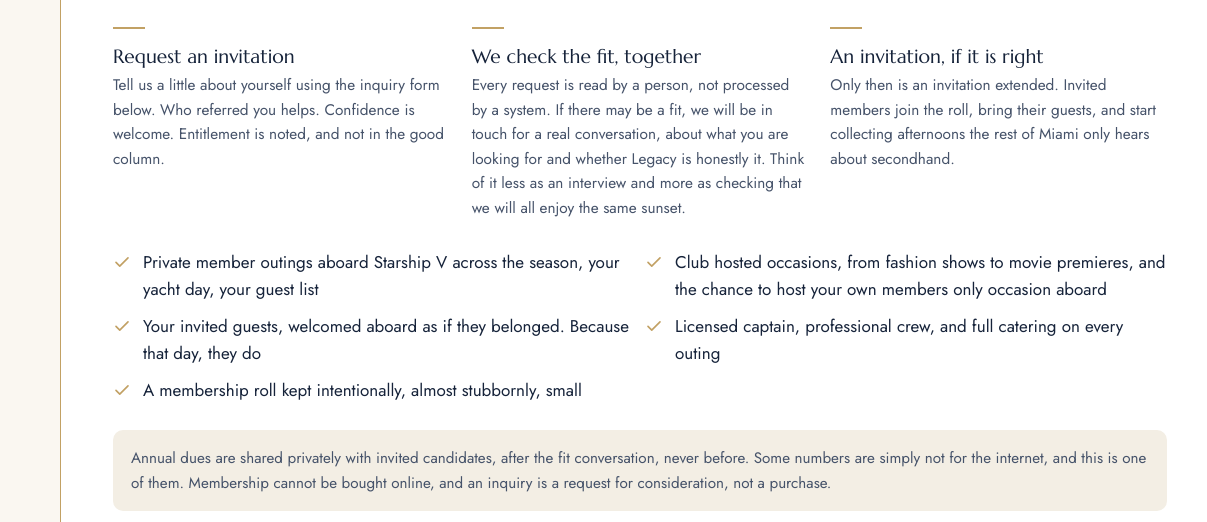
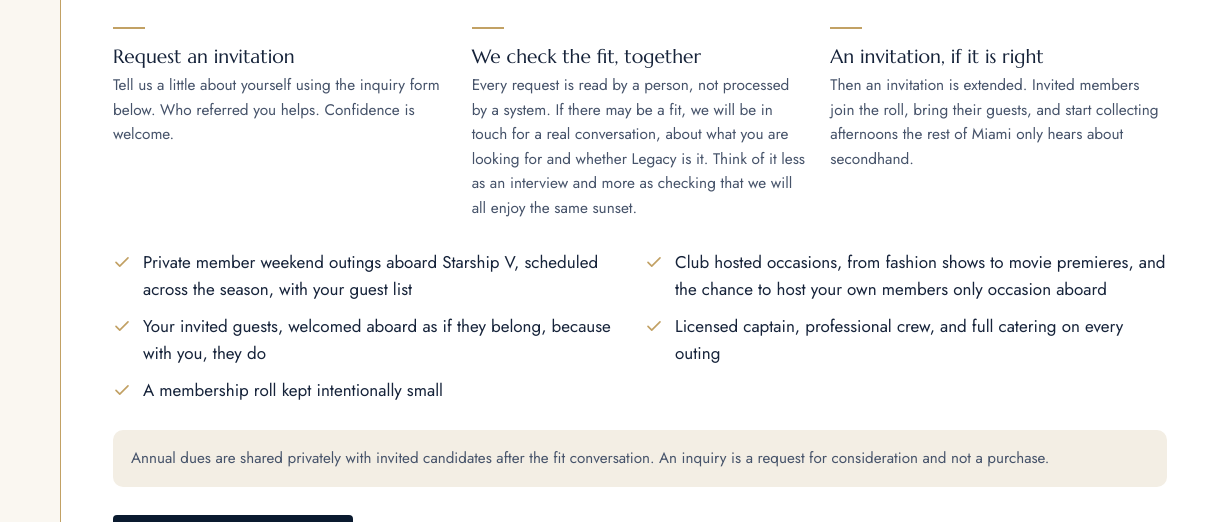
Before and after one commit to markstarshipv/captain-hub, a website: page public/legacy-preview-membership.html in a window 1280 px wide. Shown: the part 430-952 px from the top of the page, 0-1207 px from the left. Drawn offline with Linux system fonts and the light colour scheme.

Commit message:
Legacy copy polish: members-only hero, positive membership wording, weekend outings, submit inquiry CTA

```diff
--- a/public/legacy-preview-membership.html
+++ b/public/legacy-preview-membership.html
@@ -462,29 +462,29 @@
           <div class="step">
             <span class="bullet" aria-hidden="true"></span>
             <h3>Request an invitation</h3>
-            <p>Tell us a little about yourself using the inquiry form below. Who referred you helps. Confidence is welcome. Entitlement is noted, and not in the good column.</p>
+            <p>Tell us a little about yourself using the inquiry form below. Who referred you helps. Confidence is welcome.</p>
           </div>
           <div class="step">
             <span class="bullet" aria-hidden="true"></span>
             <h3>We check the fit, together</h3>
-            <p>Every request is read by a person, not processed by a system. If there may be a fit, we will be in touch for a real conversation, about what you are looking for and whether Legacy is honestly it. Think of it less as an interview and more as checking that we will all enjoy the same sunset.</p>
+            <p>Every request is read by a person, not processed by a system. If there may be a fit, we will be in touch for a real conversation, about what you are looking for and whether Legacy is it. Think of it less as an interview and more as checking that we will all enjoy the same sunset.</p>
           </div>
           <div class="step">
             <span class="bullet" aria-hidden="true"></span>
             <h3>An invitation, if it is right</h3>
-            <p>Only then is an invitation extended. Invited members join the roll, bring their guests, and start collecting afternoons the rest of Miami only hears about secondhand.</p>
+            <p>Then an invitation is extended. Invited members join the roll, bring their guests, and start collecting afternoons the rest of Miami only hears about secondhand.</p>
           </div>
         </div>
 
         <ul class="includes">
-          <li><svg width="18" height="18" viewBox="0 0 24 24" fill="none" aria-hidden="true"><path d="M4 12.5l5 5L20 6.5" stroke="#c2a164" stroke-width="2.2" stroke-linecap="round" stroke-linejoin="round"/></svg><span>Private member outings aboard Starship V across the season, your yacht day, your guest list</span></li>
+          <li><svg width="18" height="18" viewBox="0 0 24 24" fill="none" aria-hidden="true"><path d="M4 12.5l5 5L20 6.5" stroke="#c2a164" stroke-width="2.2" stroke-linecap="round" stroke-linejoin="round"/></svg><span>Private member weekend outings aboard Starship V, scheduled across the season, with your guest list</span></li>
           <li><svg width="18" height="18" viewBox="0 0 24 24" fill="none" aria-hidden="true"><path d="M4 12.5l5 5L20 6.5" stroke="#c2a164" stroke-width="2.2" stroke-linecap="round" stroke-linejoin="round"/></svg><span>Club hosted occasions, from fashion shows to movie premieres, and the chance to host your own members only occasion aboard</span></li>
-          <li><svg width="18" height="18" viewBox="0 0 24 24" fill="none" aria-hidden="true"><path d="M4 12.5l5 5L20 6.5" stroke="#c2a164" stroke-width="2.2" stroke-linecap="round" stroke-linejoin="round"/></svg><span>Your invited guests, welcomed aboard as if they belonged. Because that day, they do</span></li>
+          <li><svg width="18" height="18" viewBox="0 0 24 24" fill="none" aria-hidden="true"><path d="M4 12.5l5 5L20 6.5" stroke="#c2a164" stroke-width="2.2" stroke-linecap="round" stroke-linejoin="round"/></svg><span>Your invited guests, welcomed aboard as if they belong, because with you, they do</span></li>
           <li><svg width="18" height="18" viewBox="0 0 24 24" fill="none" aria-hidden="true"><path d="M4 12.5l5 5L20 6.5" stroke="#c2a164" stroke-width="2.2" stroke-linecap="round" stroke-linejoin="round"/></svg><span>Licensed captain, professional crew, and full catering on every outing</span></li>
-          <li><svg width="18" height="18" viewBox="0 0 24 24" fill="none" aria-hidden="true"><path d="M4 12.5l5 5L20 6.5" stroke="#c2a164" stroke-width="2.2" stroke-linecap="round" stroke-linejoin="round"/></svg><span>A membership roll kept intentionally, almost stubbornly, small</span></li>
+          <li><svg width="18" height="18" viewBox="0 0 24 24" fill="none" aria-hidden="true"><path d="M4 12.5l5 5L20 6.5" stroke="#c2a164" stroke-width="2.2" stroke-linecap="round" stroke-linejoin="round"/></svg><span>A membership roll kept intentionally small</span></li>
         </ul>
 
-        <div class="dues-note">Annual dues are shared privately with invited candidates, after the fit conversation, never before. Some numbers are simply not for the internet, and this is one of them. Membership cannot be bought online, and an inquiry is a request for consideration, not a purchase.</div>
+        <div class="dues-note">Annual dues are shared privately with invited candidates after the fit conversation. An inquiry is a request for consideration and not a purchase.</div>
 
         <div style="margin-top:28px;">
           <a class="btn btn-navy" href="#inquire">Request an Invitation</a>
@@ -499,7 +499,7 @@
       <div class="section-head">
         <p class="eyebrow">Request an Invitation</p>
         <h2>Introduce yourself</h2>
-        <p>This is the only door in. There is no other, and the club prefers it that way. Every introduction is read, not every introduction leads to an invitation, and that is what keeps the club worth joining.</p>
+        <p>This is the only door in. There is no other, and that is what keeps the club exclusive. Every introduction is read, not every introduction leads to an invitation, and that is what keeps the club worth joining.</p>
       </div>
       <div class="inquire-grid">
         <div>
@@ -529,7 +529,7 @@
               <label for="fMsg">Anything we should know?</label>
               <textarea id="fMsg" name="message" placeholder="Tell us about yourself, your people, and your ideal day on the water."></textarea>
             </div>
-            <button class="btn btn-gold" type="submit" style="width:100%;">Prepare My Inquiry</button>
+            <button class="btn btn-gold" type="submit" style="width:100%;">Submit My Inquiry</button>
             <p id="formError" role="alert" style="display:none; margin-top:12px; color:#b3261e; font-size:.95rem;">Please add your name and a valid email so the club can reply.</p>
           </form>
           <div class="form-msg" id="formMsg" aria-live="polite">
```
Also changed, not shown: public/legacy-preview.html (+2 -2 lines).
